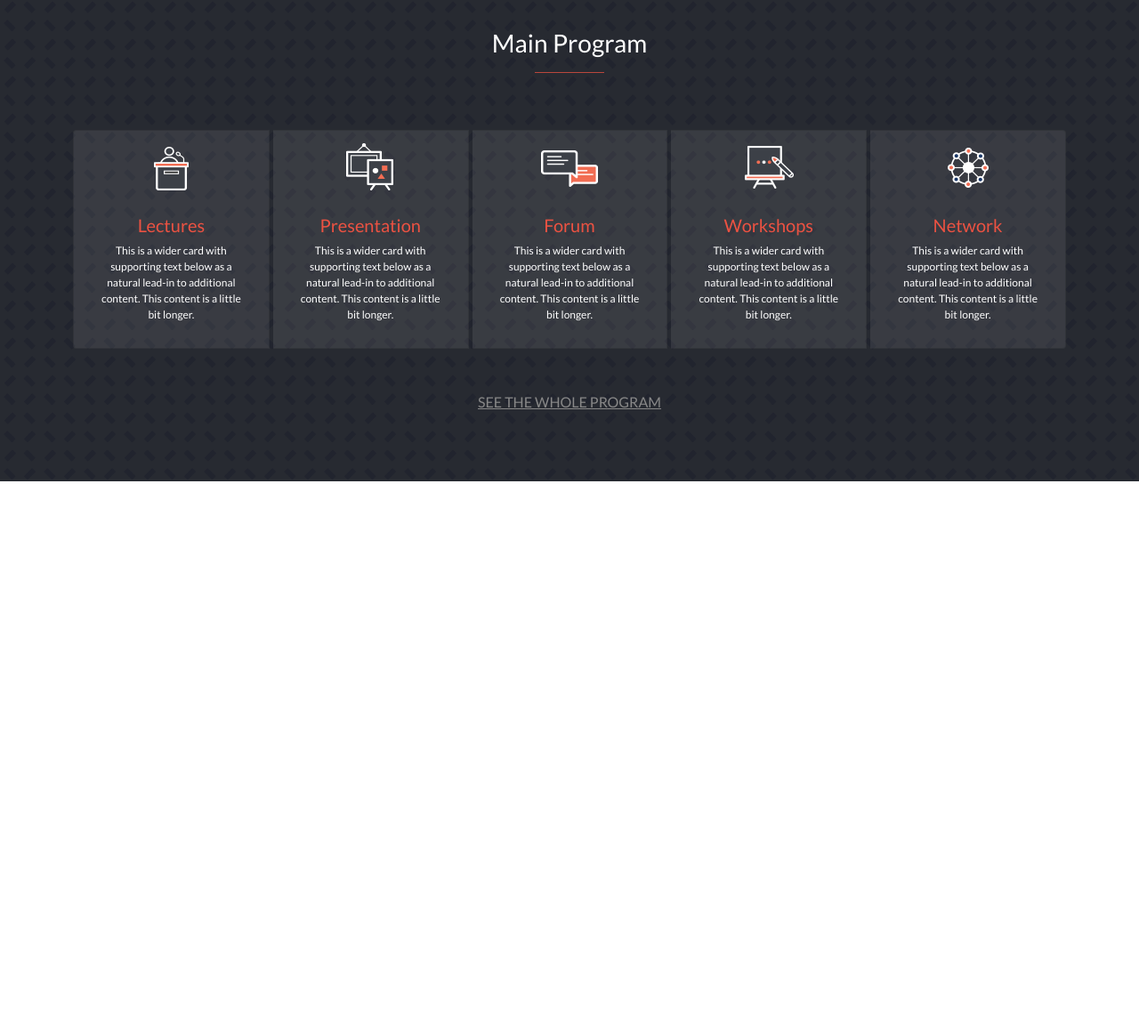
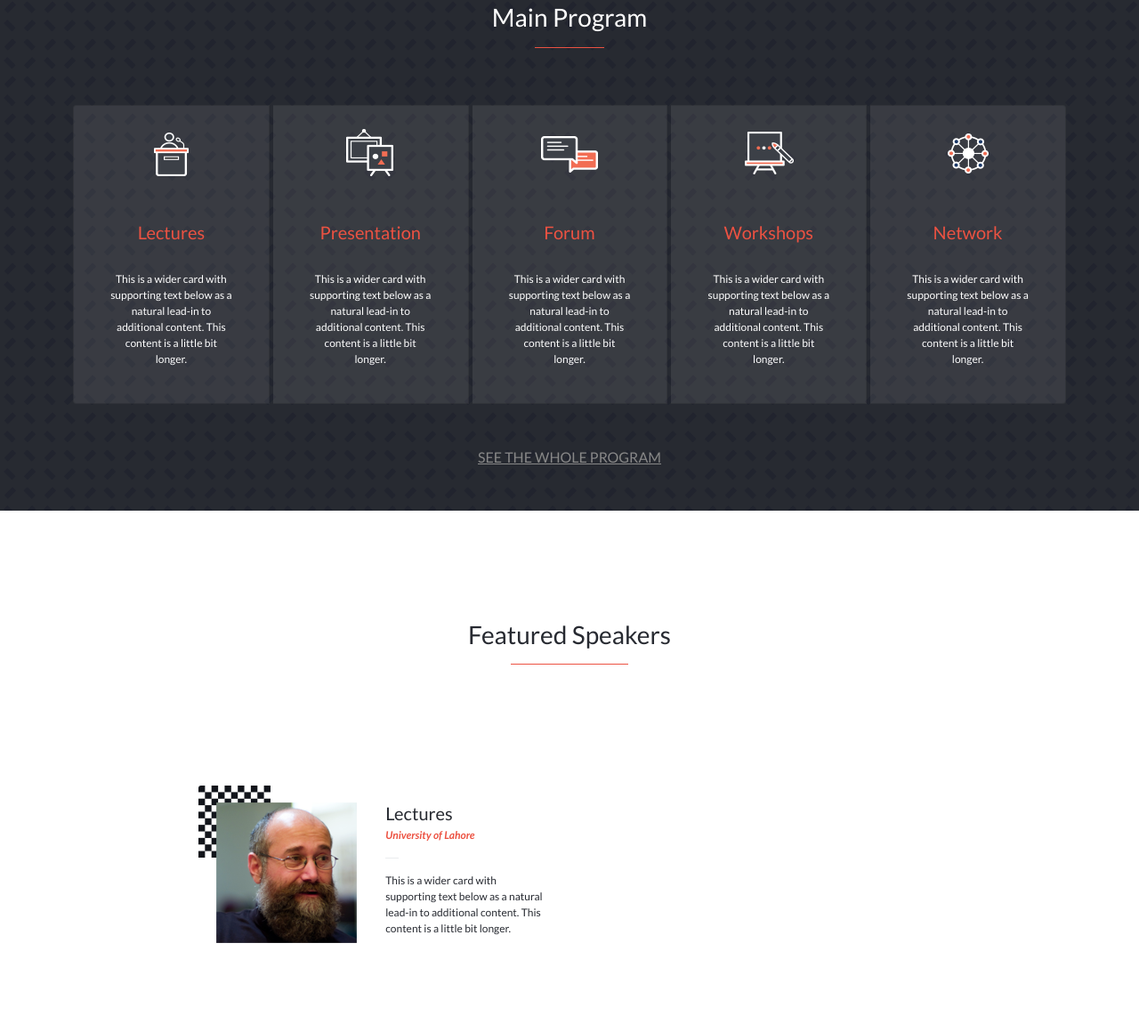
Before and after one commit to awaisanwar544/rr-workshop, a website: page index.html in a window 1280 px wide. Shown: the part 845-2005 px from the top of the page at 89% size. Before the commit the page ends 1386 px from the top, so only its background shows below. Drawn offline with nearby package versions, Linux system fonts and the light colour scheme.

Commit message:
Add styling for feature speaker seaction

```diff
--- a/index.html
+++ b/index.html
@@ -64,46 +64,46 @@
             <div class="container d-flex flex-column align-items-center">
                 <div class="mt-5">
                     <h3 class="text-white">Main Program</h3>
-                    <div class="divider bg-primary mx-5"><hr></div>
+                    <div class="divider bg-primary text-primary mx-5"><hr></div>
                 </div>
-                <div class="card-group gap-1 mt-5 flex-lg-row flex-column">
-                    <div class="card bg-light bg-opacity-10 align-items-center p-2 flex-lg-column flex-row">
-                        <img class="card-img-top w-auto m-3 m-lg-1" src="conference_icon.png" alt="Card image cap">
+                <div class="card-group gap-1 mt-5 flex-lg-row flex-column col-12">
+                    <div class="card bg-light bg-opacity-10 align-items-center p-lg-2 flex-lg-column flex-row col-12">
+                        <img class="card-img-top w-auto m-md-3 m-1" src="conference_icon.png" alt="Card image cap">
                         <div class="card-body d-flex flex-lg-column flex-md-row align-items-center">
-                          <h5 class="card-title text-primary m-3 m-lg-1 col-4 col-lg-12 text-lg-center">Lectures</h5>
-                          <p class="card-text text-white card-text-font text-lg-center m-3 m-lg-1">This is a wider card with supporting text below as a natural lead-in to additional content. This content is a little bit longer.</p>
+                          <h5 class="card-title text-primary m-md-3 m-auto col-4 col-lg-12 text-lg-center">Lectures</h5>
+                          <p class="card-text text-white card-text-font text-lg-center m-md-3 m-auto">This is a wider card with supporting text below as a natural lead-in to additional content. This content is a little bit longer.</p>
                         </div>
                     </div>
 
-                    <div class="card bg-light bg-opacity-10 align-items-center p-2 flex-lg-column flex-row">
-                        <img class="card-img-top w-auto m-3 m-lg-1" src="presentation_icon.png" alt="Card image cap">
+                    <div class="card bg-light bg-opacity-10 align-items-center p-lg-2 flex-lg-column flex-row col-12">
+                        <img class="card-img-top w-auto m-md-3 m-1" src="presentation_icon.png" alt="Card image cap">
                         <div class="card-body d-flex flex-lg-column flex-md-row align-items-center">
-                          <h5 class="card-title text-primary m-3 m-lg-1 col-4 col-lg-12 text-lg-center">Presentation</h5>
-                          <p class="card-text text-white card-text-font text-lg-center m-3 m-lg-1">This is a wider card with supporting text below as a natural lead-in to additional content. This content is a little bit longer.</p>
+                          <h5 class="card-title text-primary m-md-3 m-auto col-4 col-lg-12 text-lg-center">Presentation</h5>
+                          <p class="card-text text-white card-text-font text-lg-center m-md-3 m-auto">This is a wider card with supporting text below as a natural lead-in to additional content. This content is a little bit longer.</p>
                         </div>
                     </div>
 
-                    <div class="card bg-light bg-opacity-10 align-items-center p-2 flex-lg-column flex-row">
-                        <img class="card-img-top w-auto m-3 m-lg-1" src="forum_icon.png" alt="Card image cap">
+                    <div class="card bg-light bg-opacity-10 align-items-center p-lg-2 flex-lg-column flex-row">
+                        <img class="card-img-top w-auto m-md-3 m-1" src="forum_icon.png" alt="Card image cap">
                         <div class="card-body d-flex flex-lg-column flex-md-row align-items-center">
-                          <h5 class="card-title text-primary m-3 m-lg-1 col-4 col-lg-12 text-lg-center">Forum</h5>
-                          <p class="card-text text-white card-text-font text-lg-center m-3 m-lg-1">This is a wider card with supporting text below as a natural lead-in to additional content. This content is a little bit longer.</p>
+                          <h5 class="card-title text-primary m-md-3 m-auto col-4 col-lg-12 text-lg-center">Forum</h5>
+                          <p class="card-text text-white card-text-font text-lg-center m-md-3 m-auto">This is a wider card with supporting text below as a natural lead-in to additional content. This content is a little bit longer.</p>
                         </div>
                     </div>
 
-                    <div class="card bg-light bg-opacity-10 align-items-center p-2 flex-lg-column flex-row">
-                        <img class="card-img-top w-auto m-3 m-lg-1" src="workshop_icon.png" alt="Card image cap">
+                    <div class="card bg-light bg-opacity-10 align-items-center p-lg-2 flex-lg-column flex-row">
+                        <img class="card-img-top w-auto m-md-3 m-1" src="workshop_icon.png" alt="Card image cap">
                         <div class="card-body d-flex flex-lg-column flex-md-row align-items-center">
-                          <h5 class="card-title text-primary m-3 m-lg-1 col-4 col-lg-12 text-lg-center">Workshops</h5>
-                          <p class="card-text text-white card-text-font text-lg-center m-3 m-lg-1">This is a wider card with supporting text below as a natural lead-in to additional content. This content is a little bit longer.</p>
+                          <h5 class="card-title text-primary m-md-3 m-auto col-4 col-lg-12 text-lg-center">Workshops</h5>
+                          <p class="card-text text-white card-text-font text-lg-center m-md-3 m-auto">This is a wider card with supporting text below as a natural lead-in to additional content. This content is a little bit longer.</p>
                         </div>
                     </div>
 
-                    <div class="card bg-light bg-opacity-10 align-items-center p-2 flex-lg-column flex-row">
-                        <img class="card-img-top w-auto m-3 m-lg-1" src="network_icon.png" alt="Card image cap">
+                    <div class="card bg-light bg-opacity-10 align-items-center p-lg-2 flex-lg-column flex-row">
+                        <img class="card-img-top w-auto m-md-3 m-1" src="network_icon.png" alt="Card image cap">
                         <div class="card-body d-flex flex-lg-column flex-md-row align-items-center">
-                          <h5 class="card-title text-primary m-3 m-lg-1 col-4 col-lg-12 text-lg-center">Network</h5>
-                          <p class="card-text text-white card-text-font text-lg-center m-3 m-lg-1">This is a wider card with supporting text below as a natural lead-in to additional content. This content is a little bit longer.</p>
+                          <h5 class="card-title text-primary m-md-3 m-auto col-4 col-lg-12 text-lg-center">Network</h5>
+                          <p class="card-text text-white card-text-font text-lg-center m-md-3 m-auto">This is a wider card with supporting text below as a natural lead-in to additional content. This content is a little bit longer.</p>
                         </div>
                     </div>
 
@@ -116,6 +116,34 @@
             </div>
 
         </section>
+
+        <section id="speakers" class="container-fluid d-flex flex-column justify-content-center">
+            <div class="container d-flex flex-column align-items-center">
+                <div class="mt-5">
+                    <h3 class="text-dark">Featured Speakers</h3>
+                    <div class="divider bg-primary text-primary mx-5"><hr></div>
+                </div>
+                <div class="card-group mt-5 flex-md-row flex-column flex-wrap">
+
+                    <div class="d-block col-lg-6 col-12">
+                        <div class="card align-items-center mt-5 p-1 p-md-2 flex-sm-row flex-column flex-row border-0 col-12">
+                            <img class="align-self-start card-img-top w-auto m-1 m-lg-3" src="speaker_01.png" alt="Card image cap">
+                            <div class="card-body flex-column pb-1">
+                                <h5 class="card-title text-dark">Lectures</h5>
+                                <p class="card-subtitle text-primary card-text-font fst-italic fw-bold">University of Lahore</p>
+                                <div class="divider text-gray-500 col-1"><hr></div>
+                                <p class="card-text text-dark card-text-font col-12">This is a wider card with supporting text below as a natural lead-in to additional content. This content is a little bit longer.</p>
+                            </div>
+                        </div>
+                    </div>
+
+
+
+                </div>
+            </div>
+
+
+        </section>
     </main>
 
     <script src="main.js"></script>
--- a/main.js
+++ b/main.js
@@ -5,6 +5,7 @@ const divSize = (element, height) => {
 const headerHeight = document.querySelector('header').offsetHeight;
 divSize('hero', headerHeight);
 divSize('program', headerHeight * 2);
+divSize('speakers', headerHeight * 2);
 
 const menuBtn = document.querySelector('#menuBtn');
 let open = false;
```
Also changed, not shown: speaker_01.png (added).
